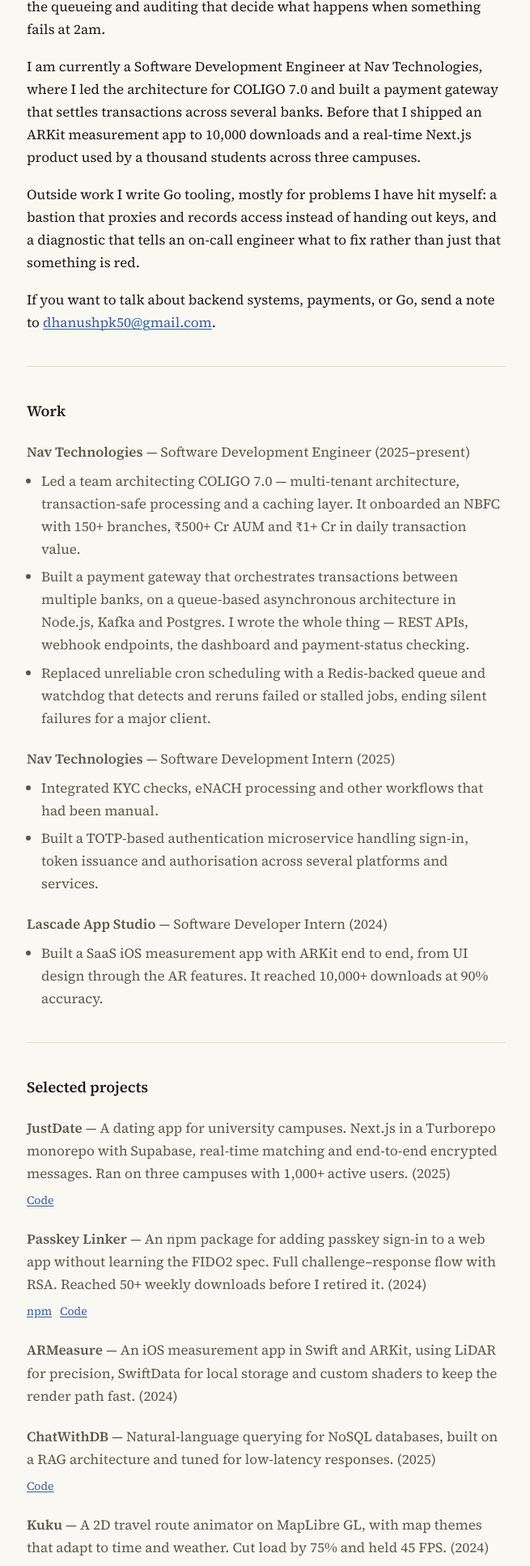
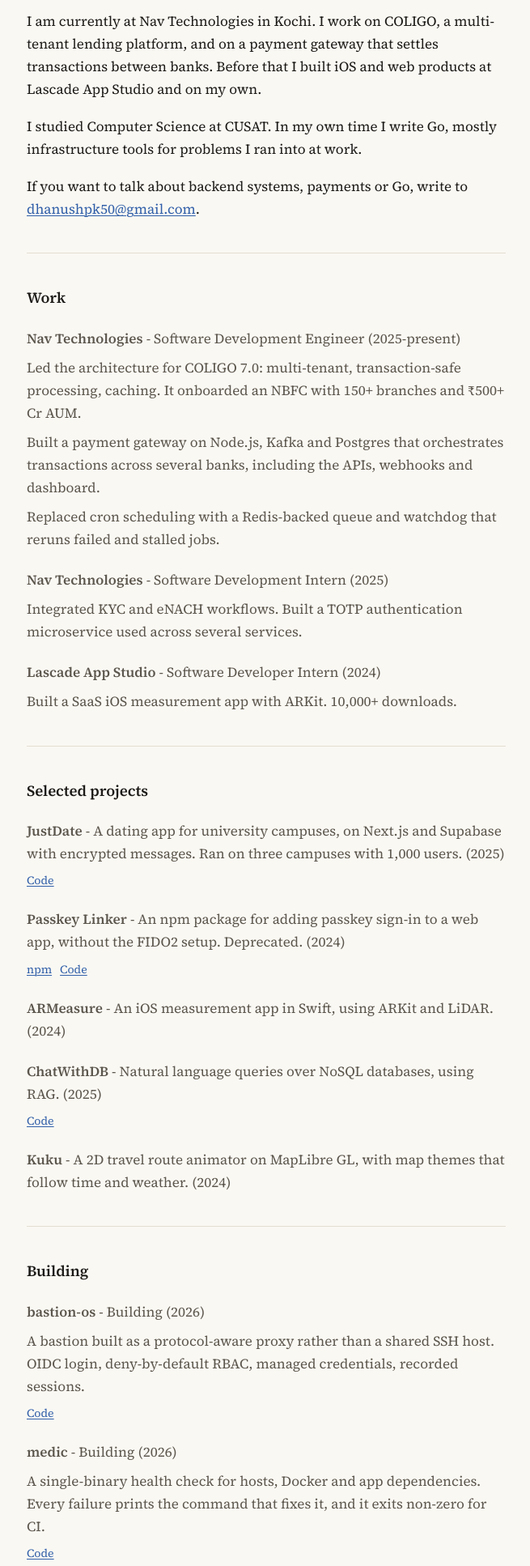
Before and after one commit to dhanush788/dhanush788.github.io, a plain HTML site: page index.html in a window 1280 px wide. Shown: the part 363-2297 px from the top of the page at 81% size, without its empty margins (311-966 px from the left). Drawn offline with Linux system fonts and the light colour scheme.

Commit message:
Trim content and plain-language pass
Drop the link dump and awards section, shorten every entry to one or
two lines, remove rhetorical asides.

```diff
--- a/index.html
+++ b/index.html
@@ -4,12 +4,12 @@
 <meta charset="utf-8">
 <meta name="viewport" content="width=device-width, initial-scale=1">
 <title>Dhanush P K</title>
-<meta name="description" content="Software engineer in Kochi, India. I build payment and lending infrastructure at Nav Technologies, and Go tooling on the side.">
+<meta name="description" content="Software engineer in Kochi, India. Backend systems for finance at Nav Technologies.">
 <meta name="author" content="Dhanush P K">
 <meta name="theme-color" content="#faf8f3">
 <meta property="og:type" content="profile">
 <meta property="og:title" content="Dhanush P K">
-<meta property="og:description" content="Software engineer in Kochi, India. Payment and lending infrastructure at Nav Technologies; Go tooling on the side.">
+<meta property="og:description" content="Software engineer in Kochi, India. Backend systems for finance at Nav Technologies.">
 <meta property="og:url" content="https://dhanush788.github.io/">
 <meta name="twitter:card" content="summary">
 <link rel="canonical" href="https://dhanush788.github.io/">
@@ -123,10 +123,10 @@
 
 <section id="intro">
   <h2>A short introduction</h2>
-  <p>I build software that has to move money correctly. Most of my work is backend — payment orchestration, multi-tenant lending platforms, and the queueing and auditing that decide what happens when something fails at 2am.</p>
-  <p>I am currently a Software Development Engineer at Nav Technologies, where I led the architecture for COLIGO 7.0 and built a payment gateway that settles transactions across several banks. Before that I shipped an ARKit measurement app to 10,000 downloads and a real-time Next.js product used by a thousand students across three campuses.</p>
-  <p>Outside work I write Go tooling, mostly for problems I have hit myself: a bastion that proxies and records access instead of handing out keys, and a diagnostic that tells an on-call engineer what to fix rather than just that something is red.</p>
-  <p>If you want to talk about backend systems, payments, or Go, send a note to <a href="mailto:dhanushpk50@gmail.com">dhanushpk50@gmail.com</a>.</p>
+  <p>I build backend systems for finance. Payments, lending platforms, and the queues and audit trails they run on.</p>
+  <p>I am currently at Nav Technologies in Kochi. I work on COLIGO, a multi-tenant lending platform, and on a payment gateway that settles transactions between banks. Before that I built iOS and web products at Lascade App Studio and on my own.</p>
+  <p>I studied Computer Science at CUSAT. In my own time I write Go, mostly infrastructure tools for problems I ran into at work.</p>
+  <p>If you want to talk about backend systems, payments or Go, write to <a href="mailto:dhanushpk50@gmail.com">dhanushpk50@gmail.com</a>.</p>
 </section>
 
 <hr>
@@ -135,27 +135,20 @@
   <h2>Work</h2>
 
   <div class="e">
-    <p class="e-h"><b>Nav Technologies</b> <span class="dim">— Software Development Engineer (2025–present)</span></p>
-    <ul>
-      <li>Led a team architecting COLIGO 7.0 — multi-tenant architecture, transaction-safe processing and a caching layer. It onboarded an NBFC with 150+ branches, ₹500+ Cr AUM and ₹1+ Cr in daily transaction value.</li>
-      <li>Built a payment gateway that orchestrates transactions between multiple banks, on a queue-based asynchronous architecture in Node.js, Kafka and Postgres. I wrote the whole thing — REST APIs, webhook endpoints, the dashboard and payment-status checking.</li>
-      <li>Replaced unreliable cron scheduling with a Redis-backed queue and watchdog that detects and reruns failed or stalled jobs, ending silent failures for a major client.</li>
-    </ul>
+    <p class="e-h"><b>Nav Technologies</b> <span class="dim">- Software Development Engineer (2025-present)</span></p>
+    <p>Led the architecture for COLIGO 7.0: multi-tenant, transaction-safe processing, caching. It onboarded an NBFC with 150+ branches and ₹500+ Cr AUM.</p>
+    <p>Built a payment gateway on Node.js, Kafka and Postgres that orchestrates transactions across several banks, including the APIs, webhooks and dashboard.</p>
+    <p>Replaced cron scheduling with a Redis-backed queue and watchdog that reruns failed and stalled jobs.</p>
   </div>
 
   <div class="e">
-    <p class="e-h"><b>Nav Technologies</b> <span class="dim">— Software Development Intern (2025)</span></p>
-    <ul>
-      <li>Integrated KYC checks, eNACH processing and other workflows that had been manual.</li>
-      <li>Built a TOTP-based authentication microservice handling sign-in, token issuance and authorisation across several platforms and services.</li>
-    </ul>
+    <p class="e-h"><b>Nav Technologies</b> <span class="dim">- Software Development Intern (2025)</span></p>
+    <p>Integrated KYC and eNACH workflows. Built a TOTP authentication microservice used across several services.</p>
   </div>
 
   <div class="e">
-    <p class="e-h"><b>Lascade App Studio</b> <span class="dim">— Software Developer Intern (2024)</span></p>
-    <ul>
-      <li>Built a SaaS iOS measurement app with ARKit end to end, from UI design through the AR features. It reached 10,000+ downloads at 90% accuracy.</li>
-    </ul>
+    <p class="e-h"><b>Lascade App Studio</b> <span class="dim">- Software Developer Intern (2024)</span></p>
+    <p>Built a SaaS iOS measurement app with ARKit. 10,000+ downloads.</p>
   </div>
 </section>
 
@@ -165,26 +158,26 @@
   <h2>Selected projects</h2>
 
   <div class="e">
-    <p class="e-h"><b>JustDate</b> <span class="dim">— A dating app for university campuses. Next.js in a Turborepo monorepo with Supabase, real-time matching and end-to-end encrypted messages. Ran on three campuses with 1,000+ active users. (2025)</span></p>
+    <p class="e-h"><b>JustDate</b> <span class="dim">- A dating app for university campuses, on Next.js and Supabase with encrypted messages. Ran on three campuses with 1,000 users. (2025)</span></p>
     <p class="links"><a href="https://github.com/dhanush788/Mingliko">Code</a></p>
   </div>
 
   <div class="e">
-    <p class="e-h"><b>Passkey Linker</b> <span class="dim">— An npm package for adding passkey sign-in to a web app without learning the FIDO2 spec. Full challenge–response flow with RSA. Reached 50+ weekly downloads before I retired it. (2024)</span></p>
+    <p class="e-h"><b>Passkey Linker</b> <span class="dim">- An npm package for adding passkey sign-in to a web app, without the FIDO2 setup. Deprecated. (2024)</span></p>
     <p class="links"><a href="https://www.npmjs.com/package/passkey_linker">npm</a><a href="https://github.com/dhanush788/passkey-linker">Code</a></p>
   </div>
 
   <div class="e">
-    <p class="e-h"><b>ARMeasure</b> <span class="dim">— An iOS measurement app in Swift and ARKit, using LiDAR for precision, SwiftData for local storage and custom shaders to keep the render path fast. (2024)</span></p>
+    <p class="e-h"><b>ARMeasure</b> <span class="dim">- An iOS measurement app in Swift, using ARKit and LiDAR. (2024)</span></p>
   </div>
 
   <div class="e">
-    <p class="e-h"><b>ChatWithDB</b> <span class="dim">— Natural-language querying for NoSQL databases, built on a RAG architecture and tuned for low-latency responses. (2025)</span></p>
+    <p class="e-h"><b>ChatWithDB</b> <span class="dim">- Natural language queries over NoSQL databases, using RAG. (2025)</span></p>
     <p class="links"><a href="https://github.com/dhanush788/chatwithdb">Code</a></p>
   </div>
 
   <div class="e">
-    <p class="e-h"><b>Kuku</b> <span class="dim">— A 2D travel route animator on MapLibre GL, with map themes that adapt to time and weather. Cut load by 75% and held 45 FPS. (2024)</span></p>
+    <p class="e-h"><b>Kuku</b> <span class="dim">- A 2D travel route animator on MapLibre GL, with map themes that follow time and weather. (2024)</span></p>
   </div>
 </section>
 
@@ -194,14 +187,14 @@
   <h2>Building</h2>
 
   <div class="e">
-    <p class="e-h"><b>bastion-os</b> <span class="dim">— Go (2026)</span></p>
-    <p>A bastion that behaves like a protocol-aware proxy instead of an SSH box you log into. It authenticates you against an OIDC provider, authorises the specific target under deny-by-default RBAC, opens its own connection with a managed credential, and records the session — so nobody ends up holding the target's real secrets.</p>
+    <p class="e-h"><b>bastion-os</b> <span class="dim">- Building (2026)</span></p>
+    <p>A bastion built as a protocol-aware proxy rather than a shared SSH host. OIDC login, deny-by-default RBAC, managed credentials, recorded sessions.</p>
     <p class="links"><a href="https://github.com/dhanush788/bastion-os">Code</a></p>
   </div>
 
   <div class="e">
-    <p class="e-h"><b>medic</b> <span class="dim">— Go (2026)</span></p>
-    <p>A one-shot environment health check for on-call triage and CI preflight. It sweeps the host, Docker and your dependencies in a single pass, prints a pass/fail report where every failure carries the command that fixes it, and exits non-zero so it drops straight into a pipeline. One static binary; Swarm checks turn themselves on when the host is a manager.</p>
+    <p class="e-h"><b>medic</b> <span class="dim">- Building (2026)</span></p>
+    <p>A single-binary health check for hosts, Docker and app dependencies. Every failure prints the command that fixes it, and it exits non-zero for CI.</p>
     <p class="links"><a href="https://github.com/dhanush788/doctor-cli">Code</a></p>
   </div>
 </section>
@@ -210,7 +203,7 @@
 
 <section id="stack">
   <h2>Stack</h2>
-  <p>Node.js, TypeScript and Go on the backend, with Postgres, Redis and Kafka behind them. React, Next.js and React Native on the front, and Swift when the problem is an iPhone. I deploy on AWS and GCP with Docker and CI/CD, and I have spent enough time on OIDC, TOTP, WebAuthn and RBAC to have opinions about all four.</p>
+  <p>Node.js, TypeScript and Go on the backend, with Postgres, Redis and Kafka. React and Next.js on the web, Swift on iOS. AWS and GCP, Docker, CI/CD.</p>
 </section>
 
 <hr>
@@ -226,30 +219,8 @@
   </p>
 </section>
 
-<hr>
-
-<section id="other">
-  <h2>Other things</h2>
-  <p class="inline-list">
-    <a href="https://github.com/dhanush788/tedx2024">TEDxCUSAT 2024</a> /
-    <a href="https://github.com/dhanush788/CineMatch">CineMatch</a> /
-    <a href="https://github.com/dhanush788/Sponsor_app">Sponsir</a> /
-    <a href="https://github.com/dhanush788/api-nest">Medmate</a> /
-    <a href="https://github.com/dhanush788/TaxiTrack-Analytics">TaxiTrack</a> /
-    <a href="https://github.com/dhanush788/ARVision-Shape">ARVision-Shape</a> /
-    <a href="https://github.com/dhanush788?tab=repositories">the rest</a>
-  </p>
-</section>
-
-<hr>
-
-<section id="before">
-  <h2>Before this</h2>
-  <p>B.Tech in Computer Science from Cochin University of Science and Technology, 2021–2025. Top 20 finalist at Nomura KakushIN 2024 in Mumbai, tech lead for TEDxCUSAT 2024, and web developer for Dhishna 2023. All India Rank 1 in the Pondicherry Central University entrance exam for the integrated M.Sc in Mathematics, which is how I nearly became a mathematician instead.</p>
-</section>
-
 <footer>
-  <p>Kochi, India. Hand-written HTML, no framework, no tracking.</p>
+  <p>© 2026 Dhanush P K</p>
 </footer>
 
 </div>
```
